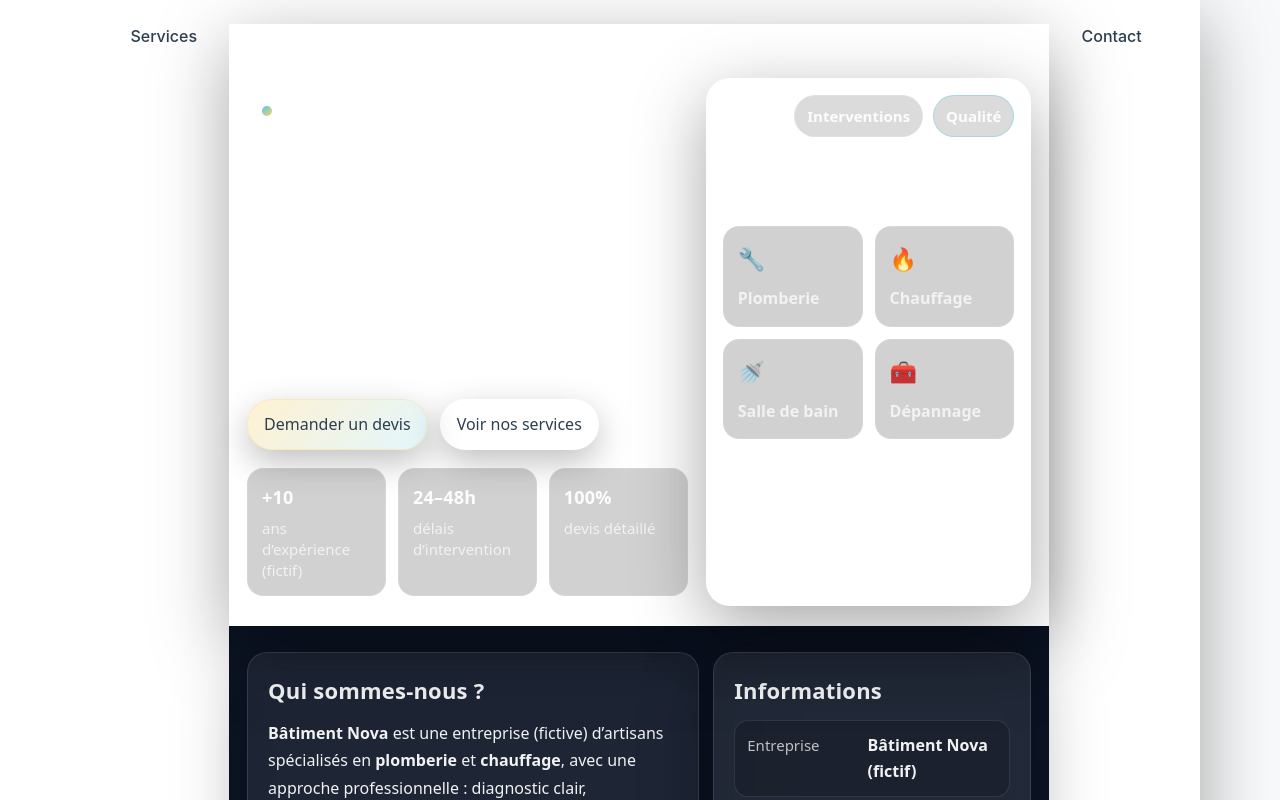
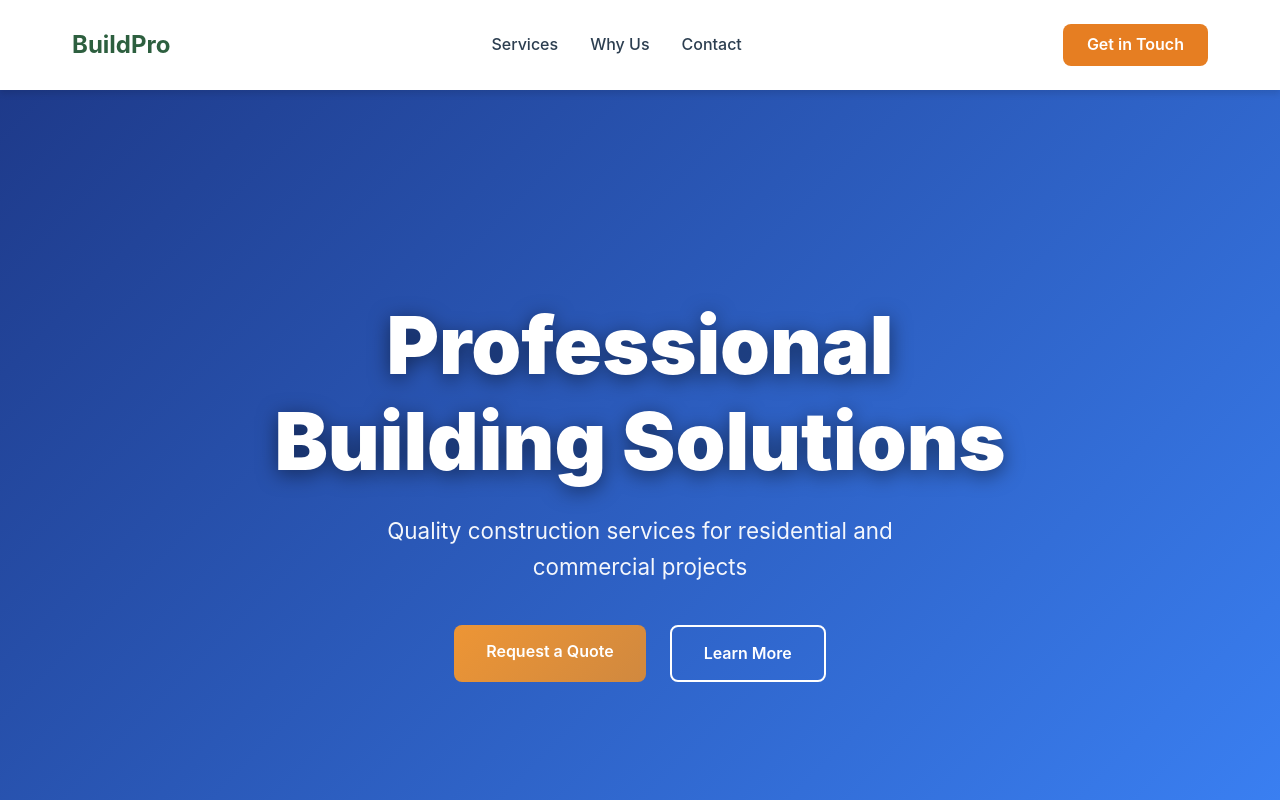
Before and after one commit to hadavidh/batimentProject, a React (Vite) app in the folder batiment/: page / in a window 1280 px wide. Shown: the top 800 px of the page. Built offline with nearby package versions, Linux system fonts and the light colour scheme.

Commit message:
fix: About section scrolling

```diff
--- a/batiment/src/About/About.css
+++ b/batiment/src/About/About.css
@@ -1,67 +1,26 @@
-/* =========================
-   Global tokens (UI/UX)
-========================= */
-:root {
-  --bg: #0b1220;
-  --bg2: #0f1930;
-
-  --text: rgba(255, 255, 255, 0.94);
-  --muted: rgba(255, 255, 255, 0.72);
-
-  --border: rgba(255, 255, 255, 0.12);
-  --card: rgba(255, 255, 255, 0.07);
-  --card2: rgba(255, 255, 255, 0.09);
-
-  --accent: #ffd166;
-  --accent2: #4cc9f0;
-
-  --shadow: 0 20px 70px rgba(0, 0, 0, 0.35);
-  --radius: 20px;
-
-  --max: 1120px;
-
-  /* Typo scale (plus grand, uniforme) */
-  --font: ui-sans-serif, system-ui, -apple-system, "Segoe UI", Roboto, Helvetica, Arial,
-    "Apple Color Emoji", "Segoe UI Emoji";
-
-  --text-xs: 13px;
-  --text-sm: 15px;
-  --text-md: 16px;
-  --text-lg: 18px;
-
-  --h3: 18px;
-  --h2: 22px;
-  --h1: clamp(38px, 4.2vw, 56px);
-
-  /* Spacing */
-  --p: 20px;
-}
-
 /* =========================
    Page base
 ========================= */
 .about {
-  min-height: 100vh;
-  color: var(--text);
-  font-family: var(--font);
-  text-rendering: optimizeLegibility;
-  -webkit-font-smoothing: antialiased;
-  background:
-    radial-gradient(1200px 700px at 20% 10%, rgba(76, 201, 240, 0.18), transparent 55%),
-    radial-gradient(1000px 600px at 80% 10%, rgba(255, 209, 102, 0.14), transparent 55%),
-    linear-gradient(180deg, var(--bg), var(--bg2));
+  padding-top: 48px;
+  margin-top: 0;
+  position: relative;
+  z-index: 0;
+  /* on supprime la marge d'ancrage spécifique pour éviter le "collage" */
+  scroll-margin-top: 0;
+  background: transparent;
 }
-
 .about__container {
   max-width: var(--max);
   margin: 0 auto;
+  padding: 0 20px;
 }
 
 /* =========================
    HERO (meilleur UI/UX)
 ========================= */
 .about__hero {
-  padding: 54px 18px 20px;
+  padding: 48px 0;
 }
 
 .about__heroGrid {
@@ -115,17 +74,16 @@
   display: flex;
   flex-wrap: wrap;
   gap: 10px;
-  margin: 12px 0 18px;
+  margin: 12px 0;
 }
 
 .about__badge {
-  font-size: var(--text-sm);
   padding: 8px 12px;
   border-radius: 999px;
-  border: 1px solid rgba(255,255,255,0.14);
-  background: rgba(255,255,255,0.07);
-  color: var(--text);
-  font-weight: 650;
+  background: rgba(255,255,255,0.06);
+  border: 1px solid var(--border);
+  font-weight: 700;
+  font-size: var(--text-sm);
 }
 
 /* CTA */
@@ -206,13 +164,12 @@
   width: 100%;
   border-radius: calc(var(--radius) + 4px);
   border: 1px solid var(--border);
-  background: rgba(255,255,255,0.07);
+  background: rgba(255,255,255,0.04);
   box-shadow: var(--shadow);
   padding: 16px;
-  backdrop-filter: blur(10px);
   display: flex;
   flex-direction: column;
-  justify-content: space-between;
+  gap: 12px;
 }
 
 .about__heroCardTop {
@@ -291,8 +248,9 @@
 
 .about__grid {
   display: grid;
-  grid-template-columns: 1.35fr 0.95fr;
-  gap: 14px;
+  grid-template-columns: 1fr 340px;
+  gap: 20px;
+  align-items: start;
 }
 
 .about__card {
@@ -392,7 +350,8 @@
 .about__cards {
   display: grid;
   grid-template-columns: repeat(4, 1fr);
-  gap: 14px;
+  gap: 18px;
+  margin-top: 18px;
 }
 
 .about__serviceCard {
--- a/batiment/src/App.css
+++ b/batiment/src/App.css
@@ -1,3 +1,16 @@
+@import './styles/global.css';
+
+/* App specific overrides */
+footer {
+  padding: 20px;
+  text-align: center;
+  color: var(--text-muted);
+  font-size: 0.95rem;
+  background-color: #1a2332;
+  color: var(--color-white);
+}
+
+/* Base Styles */
 :root {
   --color-primary: #2d5f3f;
   --color-secondary: #e67e22;
@@ -14,6 +27,7 @@
   --radius: 8px;
   --shadow: 0 4px 6px rgba(0, 0, 0, 0.1);
   --transition: all 0.3s ease;
+  --header-height: 76px; /* hauteur estimée du header pour ancres */
 }
 
 * {
@@ -24,6 +38,7 @@
 
 html {
   scroll-behavior: smooth;
+  scroll-padding-top: var(--header-height); /* empêche le header sticky de couvrir la cible */
 }
 
 body {
@@ -211,10 +226,14 @@
 
 /* Why Us Section */
 .why-us {
+  position: relative;
+  z-index: 0;
+  /* espace entre la landing et About + compensation header */
+  padding-top: calc(var(--header-height) + 1.5rem);
+  scroll-margin-top: var(--header-height);
   padding: var(--space-2xl) var(--space-xl);
   background-color: var(--color-bg);
 }
-
 .why-us-grid {
   display: grid;
   grid-template-columns: repeat(auto-fit, minmax(250px, 1fr));
--- a/batiment/src/home/Home.css
+++ b/batiment/src/home/Home.css
@@ -1,6 +1,19 @@
 .home {
   min-height: 100vh;
 }
+
+/* Hero specifics */
+.hero {
+  height: 100vh;
+  min-height: 680px;
+  background: linear-gradient(135deg,#1e3a8a 0%,#3b82f6 100%);
+  color: white;
+  display:flex;
+  align-items:center;
+  position:relative;
+}
+.hero-overlay { position:absolute; inset:0; background: rgba(0,0,0,0.35); z-index:1; }
+.hero-content { position:relative; z-index:2; }
 
 .container {
   max-width: 1200px;
@@ -258,6 +271,14 @@
   font-size: 1rem;
 }
 
+/* Why Us Section */
+.why-us {
+  position: relative;
+  z-index: 0;
+  padding: var(--space-2xl) var(--space-xl);
+  background: var(--color-bg-2);
+}
+
 /* Responsive Design */
 @media (max-width: 768px) {
   .container {
--- a/batiment/src/home/Home.tsx
+++ b/batiment/src/home/Home.tsx
@@ -1,4 +1,4 @@
-import { useState } from 'react';
+import React, { useState } from 'react';
 import './Home.css';
 import About from '../About/About';
 
@@ -35,7 +35,7 @@ export default function Home() {
           <a href="/" className="logo">BuildPro</a>
           <ul className="nav-links">
             <li><a href="#services">Services</a></li>
-            <li><a href="#why-us"><About/></a></li>
+            <li><a href="#why-us">Why Us</a></li>
             <li><a href="#contact">Contact</a></li>
           </ul>
           <a href="#contact" className="cta-button">Get in Touch</a>
@@ -76,29 +76,64 @@ export default function Home() {
         </div>
       </section>
 
-      Why Us Section
+      {/* Why Us Section */}
       <section id="why-us" className="why-us">
+        <About/>
+      </section>
+
+      {/* Contact Section */}
+      <section id="contact" className="contact">
         <div className="container">
-          <h2 className="section-title">Why Choose Us</h2>
-          <div className="why-us-grid">
-            {[
-              { icon: '⭐', title: '15+ Years Experience', desc: 'Proven track record with hundreds of successful projects delivered on time and on budget.' },
-              { icon: '👥', title: 'Expert Team', desc: 'Licensed professionals with certifications in all areas of construction and building trades.' },
-              { icon: '✅', title: 'Quality Guarantee', desc: 'We stand behind our work with comprehensive warranties and customer satisfaction guarantees.' },
-              { icon: '💰', title: 'Competitive Pricing', desc: 'Transparent pricing with no hidden costs. Free consultations and detailed project estimates.' },
-              { icon: '🕐', title: 'On Time Delivery', desc: 'We respect your timeline and deliver projects on schedule with meticulous project management.' },
-              { icon: '📞', title: '24/7 Support', desc: 'Dedicated support team available whenever you need assistance or questions about your project.' }
-            ].map((feature, index) => (
-              <div key={index} className="feature-box">
-                <div className="feature-icon">{feature.icon}</div>
-                <h4>{feature.title}</h4>
-                <p>{feature.desc}</p>
-              </div>
-            ))}
-          </div>
+          <h2>Get Your Free Quote Today</h2>
+          <p>Contact us for a consultation and let's discuss your construction project</p>
+          <form className="contact-form" onSubmit={handleSubmit}>
+            <div className="form-group">
+              <label htmlFor="name">Full Name</label>
+              <input
+                type="text"
+                id="name"
+                name="name"
+                value={formData.name}
+                onChange={handleInputChange}
+                required
+              />
+            </div>
+            <div className="form-group">
+              <label htmlFor="email">Email Address</label>
+              <input
+                type="email"
+                id="email"
+                name="email"
+                value={formData.email}
+                onChange={handleInputChange}
+                required
+              />
+            </div>
+            <div className="form-group">
+              <label htmlFor="phone">Phone Number</label>
+              <input
+                type="tel"
+                id="phone"
+                name="phone"
+                value={formData.phone}
+                onChange={handleInputChange}
+                required
+              />
+            </div>
+            <div className="form-group">
+              <label htmlFor="project">Project Description</label>
+              <textarea
+                id="project"
+                name="project"
+                value={formData.project}
+                onChange={handleInputChange}
+                required
+              ></textarea>
+            </div>
+            <button type="submit" className="btn-primary" style={{ width: '100%' }}>Send Inquiry</button>
+          </form>
         </div>
       </section>
-
 
       {/* Footer */}
       <footer>
--- /dev/null
+++ b/batiment/src/styles/global.css
@@ -0,0 +1,116 @@
+:root {
+  --header-height: 76px;
+
+  --color-primary: #2d5f3f;
+  --color-secondary: #e67e22;
+  --color-text: #2c3e50;
+  --text-muted: #6b7280;
+  --color-white: #fff;
+  --color-bg: #f8f9fa;
+  --color-bg-2: #f1f5f9;
+  --border: rgba(0,0,0,0.08);
+
+  --accent: #4cc9f0;
+  --accent2: #ffd166;
+
+  --font: -apple-system, BlinkMacSystemFont, "Segoe UI", Roboto, "Helvetica Neue", Arial, sans-serif;
+
+  --max: 1200px;
+  --radius: 12px;
+  --shadow: 0 8px 24px rgba(2,6,23,0.08);
+
+  --h1: clamp(1.75rem, 4.5vw, 3rem);
+  --text-lg: 1.05rem;
+  --text-md: 0.95rem;
+  --text-sm: 0.85rem;
+
+  --space-sm: 8px;
+  --space-md: 16px;
+  --space-lg: 24px;
+  --space-xl: 40px;
+  --space-2xl: 64px;
+}
+
+/* Reset + base */
+* { box-sizing: border-box; margin: 0; padding: 0; }
+html { scroll-behavior: smooth; scroll-padding-top: var(--header-height); }
+body {
+  font-family: var(--font);
+  color: var(--color-text);
+  background: var(--color-bg);
+  line-height: 1.6;
+  -webkit-font-smoothing: antialiased;
+}
+
+/* Generic container & sections */
+.container,
+.about__container {
+  max-width: var(--max);
+  margin: 0 auto;
+  padding: 0 20px;
+}
+
+.section {
+  padding: var(--space-2xl) 0;
+}
+
+/* Header / nav */
+header {
+  background: var(--color-white);
+  box-shadow: var(--shadow);
+  position: sticky;
+  top: 0;
+  z-index: 120;
+}
+nav {
+  display:flex;
+  align-items:center;
+  justify-content:space-between;
+  max-width: var(--max);
+  margin: 0 auto;
+  padding: 14px 20px;
+}
+.logo { font-weight:700; text-decoration:none; color:var(--color-primary); font-size:1.15rem; }
+.nav-links { display:flex; gap: 18px; list-style:none; }
+.cta-button, .btn {
+  text-decoration:none;
+  display:inline-block;
+  padding: 10px 18px;
+  border-radius: 999px;
+}
+.btn-primary {
+  background: linear-gradient(135deg, rgba(255,209,102,0.28), rgba(76,201,240,0.14));
+  border: 1px solid rgba(255,209,102,0.28);
+  color: var(--color-text);
+}
+
+/* Hero generic */
+.hero {
+  display:flex;
+  align-items:center;
+  justify-content:center;
+  position:relative;
+  min-height: 60vh;
+  color: var(--color-white);
+  overflow: hidden;
+}
+.hero-content { max-width: 900px; text-align:center; padding: 0 20px; z-index: 2; }
+.hero h1 { font-size: clamp(2rem, 6vw, 4rem); line-height:1.05; font-weight:800; text-shadow: 0 6px 30px rgba(2,6,23,0.4); }
+
+/* About base to prevent overlapping */
+.about {
+  padding-top: 48px;
+  margin-top: 0;
+  position: relative;
+  z-index: 0;
+  scroll-margin-top: calc(var(--header-height) + 8px);
+  background: transparent;
+}
+
+/* Utilities */
+.text-muted { color: var(--text-muted); }
+
+/* Responsive helpers */
+@media (max-width: 980px) {
+  .nav-links { display:none; }
+}
```
Lines whose indentation alone changed are shown as unchanged.
